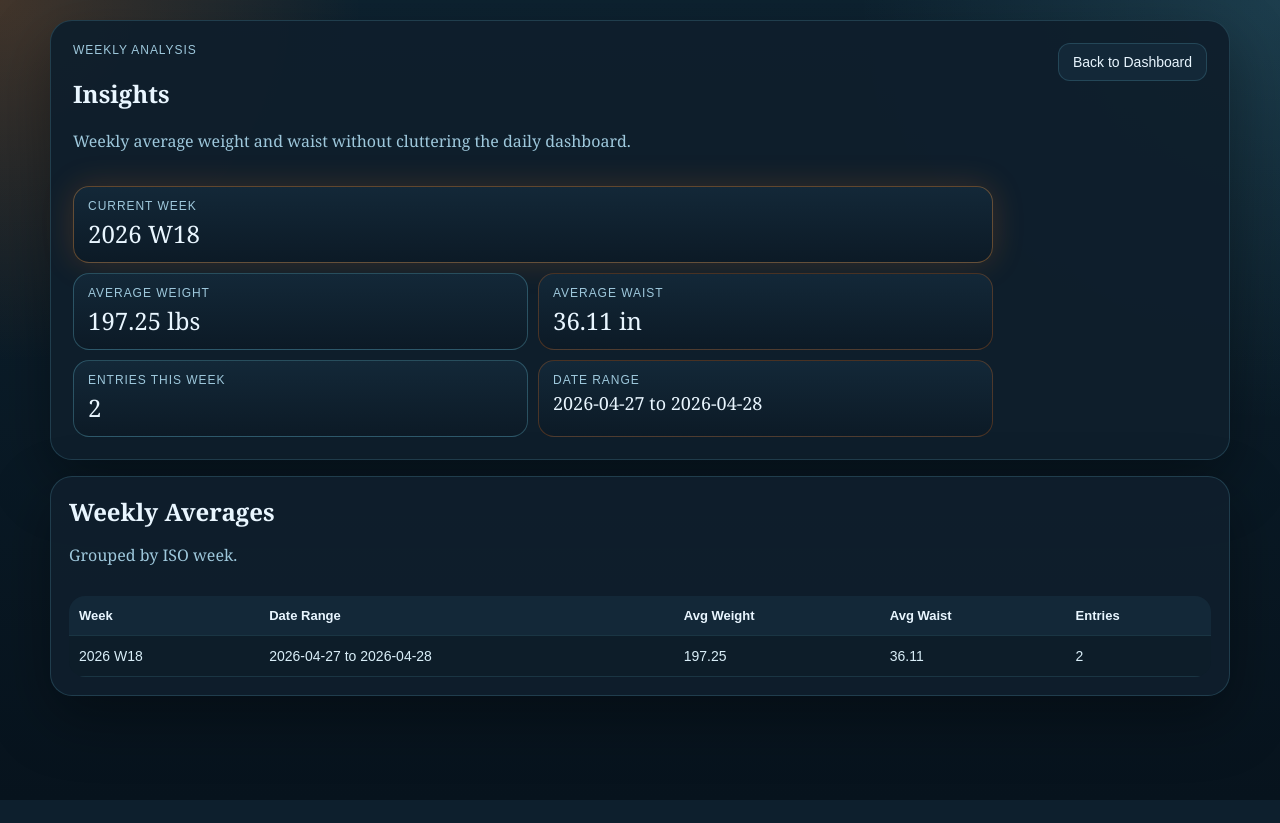
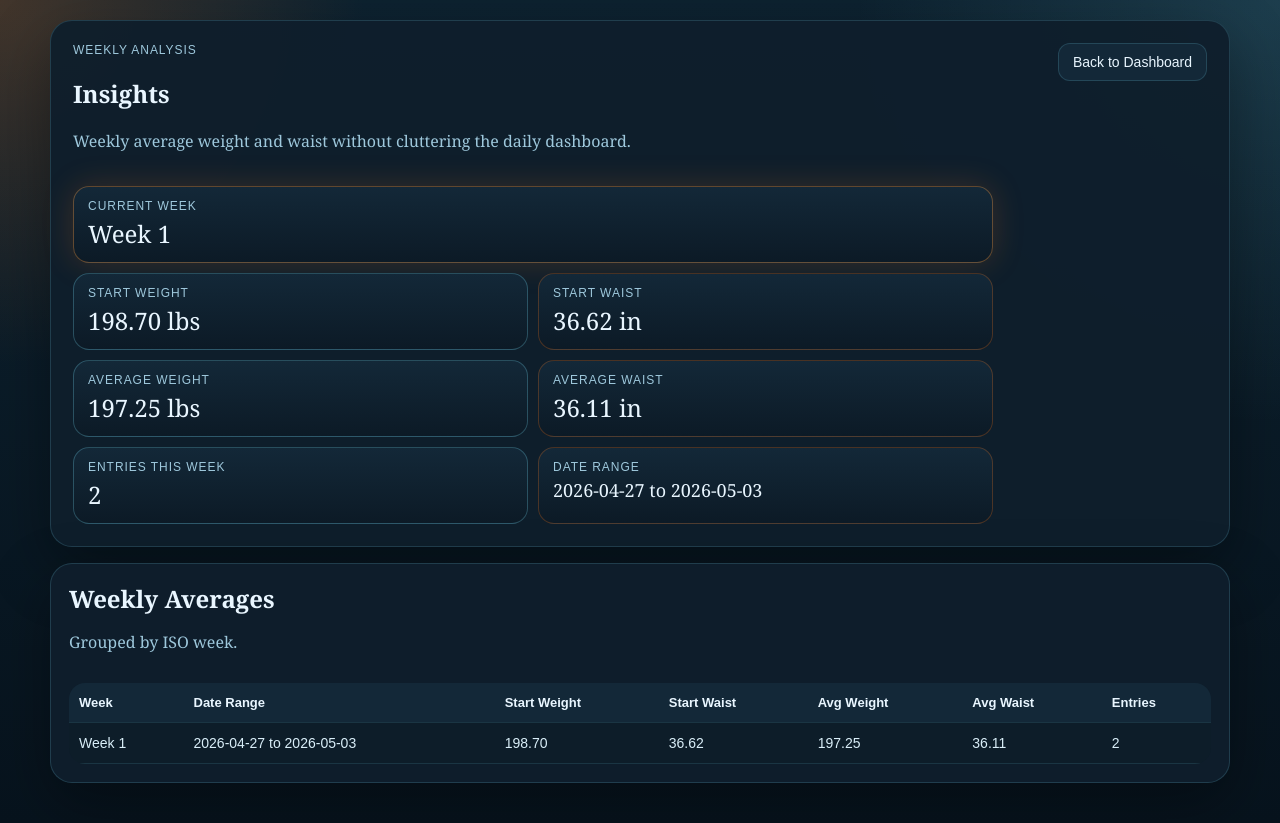
Before and after one commit to SelvigZ/rfl-app, a Flask app: page /insights in a window 1280 px wide. Before the commit the page ends 800 px from the top, so only its background shows below. Run offline with Flask 3, Linux system fonts and the light colour scheme; data comes from the database, SQL or seed files in the repository.

Commit message:
Use diet-relative weeks in insights

```diff
--- a/app.py
+++ b/app.py
@@ -4,7 +4,7 @@ import csv
 import os
 import ssl
 from collections import defaultdict
-from datetime import datetime
+from datetime import datetime, timedelta
 from pathlib import Path
 from urllib.parse import parse_qsl, urlencode, urlsplit, urlunsplit
 
@@ -179,33 +179,47 @@ def build_dashboard_context() -> dict[str, object]:
 
 def build_insights_context() -> dict[str, object]:
     measurements = get_measurements()
-    weekly_groups: dict[tuple[int, int], list[Measurement]] = defaultdict(list)
+    weekly_groups: dict[str, list[Measurement]] = defaultdict(list)
+
+    if not measurements:
+        return {
+            "weekly_rows": [],
+            "current_week": None,
+        }
+
+    first_entry_date = datetime.strptime(measurements[0].entry_date, "%Y-%m-%d").date()
+    first_week_start = first_entry_date - timedelta(days=first_entry_date.weekday())
 
     for measurement in measurements:
         entry_date = datetime.strptime(measurement.entry_date, "%Y-%m-%d").date()
-        iso_year, iso_week, _ = entry_date.isocalendar()
-        weekly_groups[(iso_year, iso_week)].append(measurement)
+        week_start = entry_date - timedelta(days=entry_date.weekday())
+        weekly_groups[week_start.isoformat()].append(measurement)
 
     weekly_rows: list[dict[str, object]] = []
-    for (iso_year, iso_week), rows in weekly_groups.items():
+    for week_start_text, rows in weekly_groups.items():
         sorted_rows = sorted(rows, key=lambda row: row.entry_date)
-        first_date = sorted_rows[0].entry_date
-        last_date = sorted_rows[-1].entry_date
+        week_start = datetime.strptime(week_start_text, "%Y-%m-%d").date()
+        week_end = week_start + timedelta(days=6)
+        week_number = ((week_start - first_week_start).days // 7) + 1
+        start_measurement = sorted_rows[0]
         avg_weight = sum(row.weight_lbs for row in sorted_rows) / len(sorted_rows)
         avg_waist = sum(row.waist_in for row in sorted_rows) / len(sorted_rows)
         weekly_rows.append(
             {
-                "iso_year": iso_year,
-                "iso_week": iso_week,
-                "label": f"{iso_year} W{iso_week:02d}",
-                "date_range": f"{first_date} to {last_date}",
+                "week_number": week_number,
+                "label": f"Week {week_number}",
+                "week_start": week_start.isoformat(),
+                "week_end": week_end.isoformat(),
+                "date_range": f"{week_start.isoformat()} to {week_end.isoformat()}",
+                "start_weight": start_measurement.weight_lbs,
+                "start_waist": start_measurement.waist_in,
                 "avg_weight": avg_weight,
                 "avg_waist": avg_waist,
                 "entry_count": len(sorted_rows),
             }
         )
 
-    weekly_rows.sort(key=lambda row: (row["iso_year"], row["iso_week"]), reverse=True)
+    weekly_rows.sort(key=lambda row: row["week_number"], reverse=True)
     current_week = weekly_rows[0] if weekly_rows else None
 
     return {
--- a/templates/insights.html
+++ b/templates/insights.html
@@ -17,6 +17,14 @@
         <div class="metric-card metric-card-start">
           <div class="metric-label">Current Week</div>
           <div class="metric-value">{{ current_week.label }}</div>
+        </div>
+        <div class="metric-card metric-card-weight">
+          <div class="metric-label">Start Weight</div>
+          <div class="metric-value">{{ "%.2f lbs"|format(current_week.start_weight) }}</div>
+        </div>
+        <div class="metric-card metric-card-waist">
+          <div class="metric-label">Start Waist</div>
+          <div class="metric-value">{{ "%.2f in"|format(current_week.start_waist) }}</div>
         </div>
         <div class="metric-card metric-card-weight">
           <div class="metric-label">Average Weight</div>
@@ -53,6 +61,8 @@
           <tr>
             <th>Week</th>
             <th>Date Range</th>
+            <th>Start Weight</th>
+            <th>Start Waist</th>
             <th>Avg Weight</th>
             <th>Avg Waist</th>
             <th>Entries</th>
@@ -63,13 +73,15 @@
             <tr>
               <td>{{ row.label }}</td>
               <td>{{ row.date_range }}</td>
+              <td>{{ "%.2f"|format(row.start_weight) }}</td>
+              <td>{{ "%.2f"|format(row.start_waist) }}</td>
               <td>{{ "%.2f"|format(row.avg_weight) }}</td>
               <td>{{ "%.2f"|format(row.avg_waist) }}</td>
               <td>{{ row.entry_count }}</td>
             </tr>
           {% else %}
             <tr>
-              <td colspan="5">No weekly data yet.</td>
+              <td colspan="7">No weekly data yet.</td>
             </tr>
           {% endfor %}
         </tbody>
```
